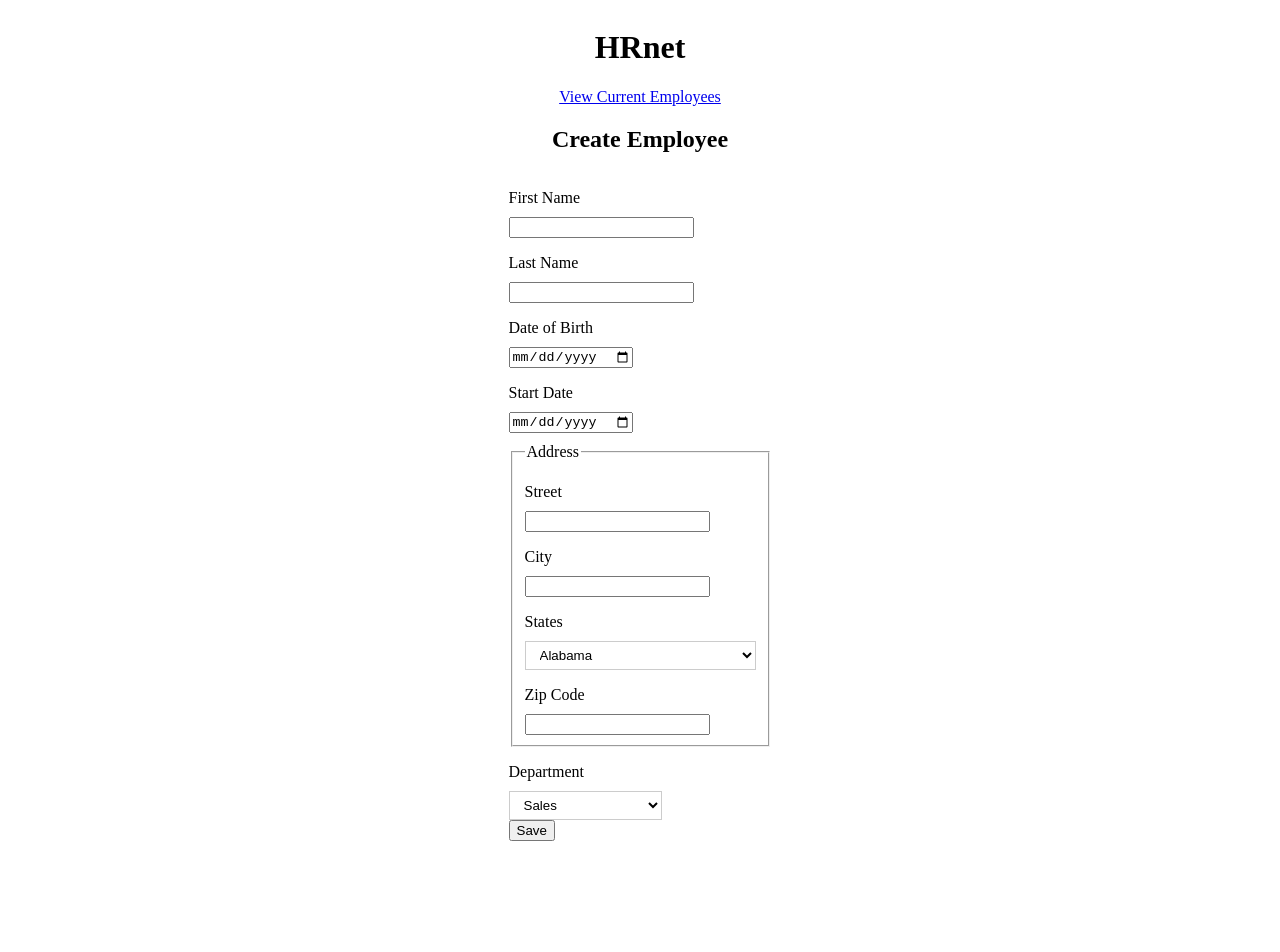
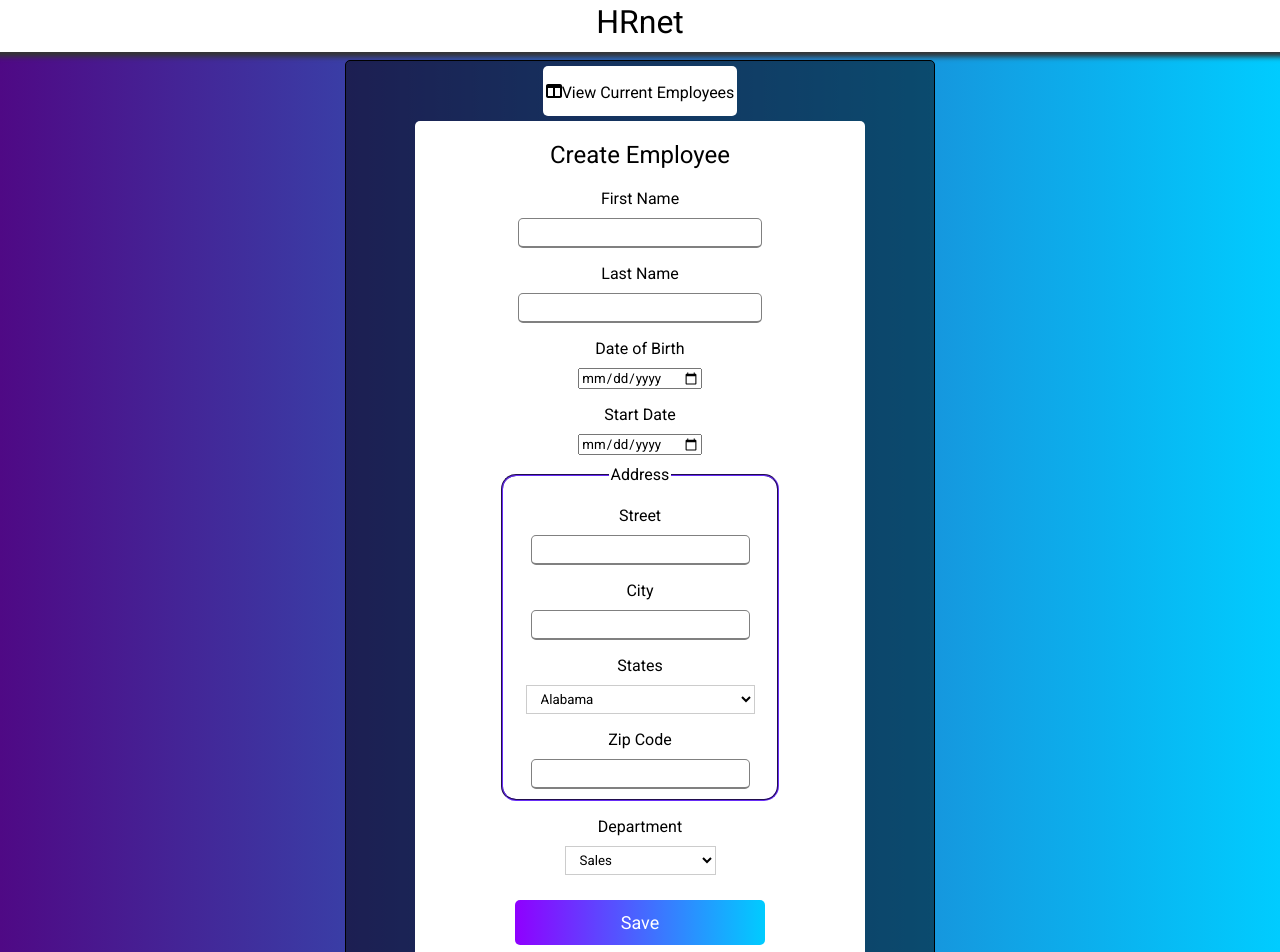
Before and after one commit to Jysai/JCL_14_1, a React (Create React App) app: page / in a window 1280 px wide. Shown: the top 952 px of the page. Before the commit the page ends 849 px from the top, so only its background shows below. Built offline with nearby package versions, Linux system fonts and the light colour scheme.

Commit message:
ajout du design et finalisation du composant react-table

```diff
--- a/src/components/Form.js
+++ b/src/components/Form.js
@@ -45,15 +45,16 @@ const Form = () => {
 
 
   return (
-    <div>
+    <div className="wrap-form">
 
       <div>
+      <h2>Create Employee</h2>
         <div className="information">
-          <label htmlFor="first-name">First Name</label>
-          <input ref={firstNameInput} type="text" id="first-name" />
+          <label htmlFor="first-name" className="">First Name</label>
+          <input ref={firstNameInput} type="text" id="first-name" className="field-user" />
 
           <label htmlFor="last-name">Last Name</label>
-          <input ref={lastNameInput} type="text" id="last-name" />
+          <input ref={lastNameInput} type="text" id="last-name" className="field-user" />
 
           <label htmlFor="date-of-birth">Date of Birth</label>
           <DateBirthPicker />
@@ -62,25 +63,28 @@ const Form = () => {
           <DateStartPicker/>
 
         </div>
-        <fieldset className="address">
+        <fieldset className="address" >
           <legend>Address</legend>
 
           <label htmlFor="street">Street</label>
-          <input ref={streetInput} id="street" type="text" />
+          <input ref={streetInput} id="street" type="text" className="field-user"  />
 
           <label htmlFor="city">City</label>
-          <input ref={cityInput} id="city" type="text" />
+          <input ref={cityInput} id="city" type="text" className="field-user"  />
           <label htmlFor="states">States</label>
           <SelectStates />
 
           <label htmlFor="zip-code">Zip Code</label>
-          <input ref={zipCodeInput} id="zip-code" type="number" />
+          <input ref={zipCodeInput} id="zip-code" type="number" className="field-user"  />
         </fieldset>
         <label htmlFor="department">Department</label>
 
         <SelectDepartements />
       </div>
-      <button onClick={() => saveEmployee()}>Save</button>
+      <div className="wrap-button">
+      <button onClick={() => saveEmployee()} className="button-save">Save</button>
+
+      </div>
 
     </div>
   );
--- a/src/components/SelectStates.js
+++ b/src/components/SelectStates.js
@@ -1,4 +1,4 @@
-import { React, useState } from "react";
+import { React } from "react";
 import { useDispatch, useSelector } from "react-redux";
 import { selectUser, userInfos } from "../feature/userSlice";
 
--- a/src/pages/Home.js
+++ b/src/pages/Home.js
@@ -2,6 +2,8 @@ import React from "react";
 import Form from "../components/Form";
 import { Link } from "react-router-dom";
 import Modal from "../components/Modal";
+import { FontAwesomeIcon } from '@fortawesome/react-fontawesome'
+import { faTableColumns } from '@fortawesome/free-solid-svg-icons'
 
 const Home = () => {
   return (
@@ -12,9 +14,9 @@ const Home = () => {
       </div>
       <div className="container">
         <Link className="main-nav-logo" to="/list">
-          View Current Employees
+        <FontAwesomeIcon icon={faTableColumns} /> <p className="p-main-nav"> View Current Employees</p>
         </Link>
-        <h2>Create Employee</h2>
+
 
         <Form />
       </div>
--- a/src/pages/ListEmployee.js
+++ b/src/pages/ListEmployee.js
@@ -4,23 +4,26 @@ import { Link } from "react-router-dom";
 
 import TableEmployees from "../components/TableEmployees";
 import TableEmployeesLib from "../components/TableEmployeesLib";
-
+ import { FontAwesomeIcon } from '@fortawesome/react-fontawesome'
+import { faHome } from '@fortawesome/free-solid-svg-icons'
 const ListEmployee = () => {
 
 
 
 
   return (
-    <div id="employee-div" className="container">
-      <h1>Current Employees</h1>
+  <>
+      <div className="title"><h1  >Current Employees</h1></div>
+      <div id="employee-div" className="container container-table">
       {/* <TableEmployees/> */}
       <TableEmployeesLib/>
 
-      <Link className="main-nav-logo" to="/">
-        Home
+      <Link className="main-nav-logo" to="/" >
+         <FontAwesomeIcon icon={faHome} /> <p className="p-main-nav">Home</p>
       </Link>
 
     </div>
+    </>
   );
 };
 
--- a/src/styles/index.css
+++ b/src/styles/index.css
@@ -1,15 +1,116 @@
+@import url('https://fonts.googleapis.com/css2?family=Roboto&display=swap');
+
+* {
+  font-family: "Roboto", sans-serif;
+  font-weight: 400;
+}
+
+
+body{
+  /* display: flex;
+
+  justify-content: center;
+  align-items: center;
+  background: rgb(79, 9, 133); */
+  background: linear-gradient(90deg, rgb(79, 9, 133) 0%, rgba(0,204,255,1) 100%);
+  margin: -8px;
+}
+
+.wrap-form{
+  width: 450px;
+  /* text-align: center; */
+  background: white;
+  /* border-radius: 35px; */
+  display: flex;
+  align-items: center;
+  flex-direction: column;
+  text-align: center;
+  margin-bottom: 5px;
+  border-radius: 5px
+}
+
+.field-user{
+  height: 25px;
+width: 80%;
+outline: none;
+border-radius: 5px;
+border: 1px solid gray ;
+padding-left: 15px;
+
+border-bottom-width: 2px;
+transition: all 0.3s ease;
+}
+
+.field-user:focus{
+  border-color: rgb(68, 29, 161)
+}
+
+.wrap-button{
+  height: 45px;
+  margin: 25px 0;
+}
+
+.button-save{
+  height: 100%;
+  width: 250px;
+  outline: none;
+  color: #fff;
+  border: none;
+  font-size: 18px;
+  font-weight: 500;
+  border-radius: 5px;
+  background: rgb(143,0,255);
+  background: linear-gradient(90deg, rgba(143,0,255,1) 0%, rgba(0,204,255,1) 100%);
+  transition: all 0.3s ease;
+}
+
+.button-save:hover{
+  cursor: pointer;
+  background: rgb(143,0,255);
+  background: linear-gradient(-90deg, rgba(143,0,255,1) 0%, rgba(0,204,255,1) 100%);
+}
+
+
 .title {
   display: flex;
   align-items: center;
   justify-content: center;
+  background: white;
+  text-align: center;
+  height: 60px;
+  box-shadow: 0px 5px 5px #343434;
 }
 
 
 .container {
+
   display: flex;
   flex-direction: column;
   align-items: center;
   justify-content: center;
+  max-width: 588px;
+  background: rgba(0,0,0,0.5);
+  margin: 0 auto;
+  /* padding-top: 22px; */
+  margin-top: 8px;
+  border-radius: 5px;
+  border: solid 1px #000000;
+
+}
+
+.container-table{
+
+  display: flex;
+  flex-direction: column;
+  align-items: center;
+  justify-content: center;
+  min-width: 1050px;
+  background: rgba(0,0,0,0.5);
+  margin: 0 auto;
+  /* padding-top: 22px; */
+  margin-top: 8px;
+  border-radius: 5px;
+  border: solid 1px #000000;
 }
 
 label {
@@ -20,6 +121,9 @@ label {
 
 .address {
   margin-top: 10px;
+  min-width: 250px;
+  border-radius: 15px;
+  border-color: rgb(68, 29, 161)
 }
 
 .footer-table{
--- a/src/styles/table.css
+++ b/src/styles/table.css
@@ -1,3 +1,25 @@
+.wrap-table{
+  background: white;
+  /* border-radius: 33px; */
+  /* position: relative; */
+}
+.wrap-show-entries{
+  display: flex;
+  height: 27px;
+  align-items: center;
+
+     justify-content: space-between;
+}
+
+td{
+  padding-right:  18px;
+  padding-left:  18px;
+}
+
+th{
+  padding: 10px 18px;
+}
+
 table{
     border-collapse: collapse;
     width: 100%;
@@ -43,8 +65,11 @@ table{
   .input-search-table{
     display: flex;
     flex-direction: row;
-    height: 24px;
+    /* height: 14px; */
     align-items: center;
+    /* position: absolute;
+    right: 21px;
+    top: 24px; */
   }
 
   .header-table{
@@ -52,3 +77,28 @@ table{
     justify-content: space-between;
     width: 920px;
   }
+
+  .main-nav-logo{
+    min-width: 194px;
+    max-width: 80px;
+    height: 50px;
+    display: flex;
+    background: white;
+    justify-content: center;
+    align-items: center;
+    /* align-content: center; */
+    text-decoration: none;
+    border-radius: 5px;
+    margin-top: 5px;
+    margin-bottom: 5px;
+    color: black;
+
+  }
+
+  .search-table{
+    color: white;
+  }
+
+  .p-main-nav{
+    margin-top: 18px;
+  }
```
Also changed, not shown: src/components/TableEmployeesLib.js (+58 -47 lines).
